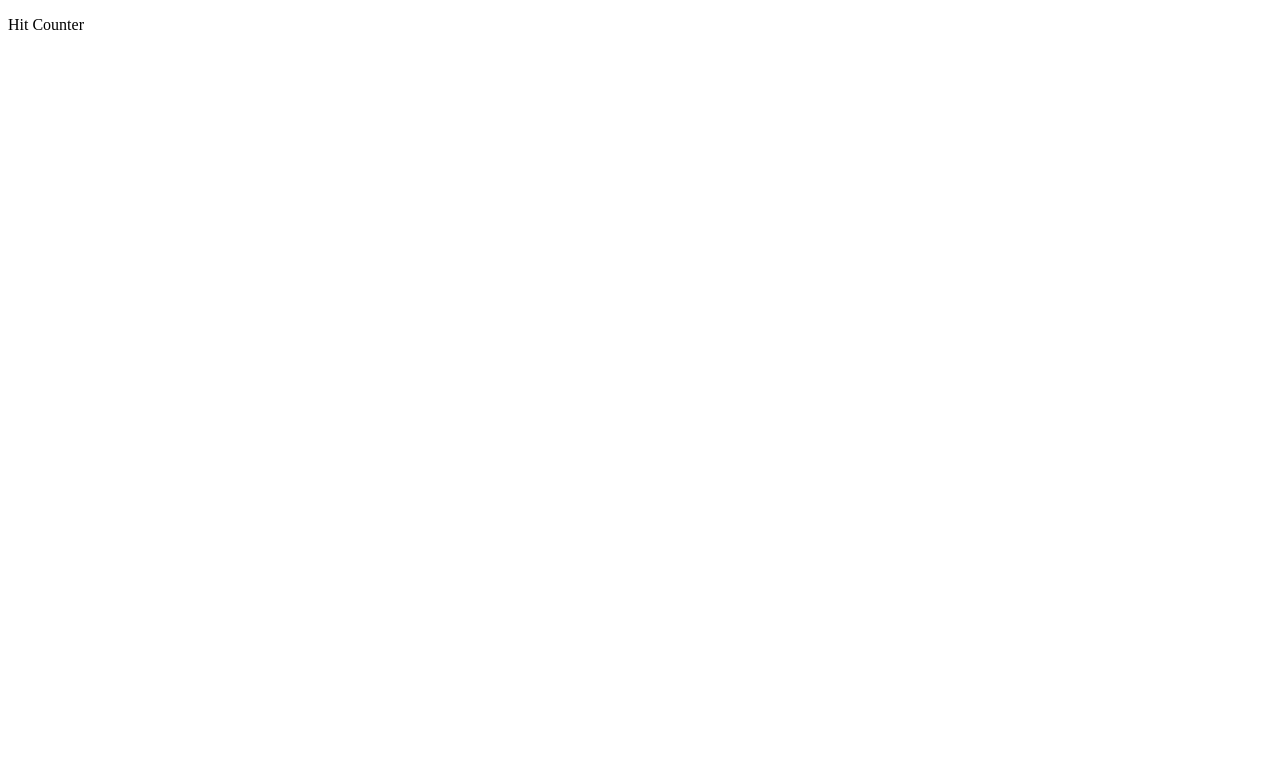
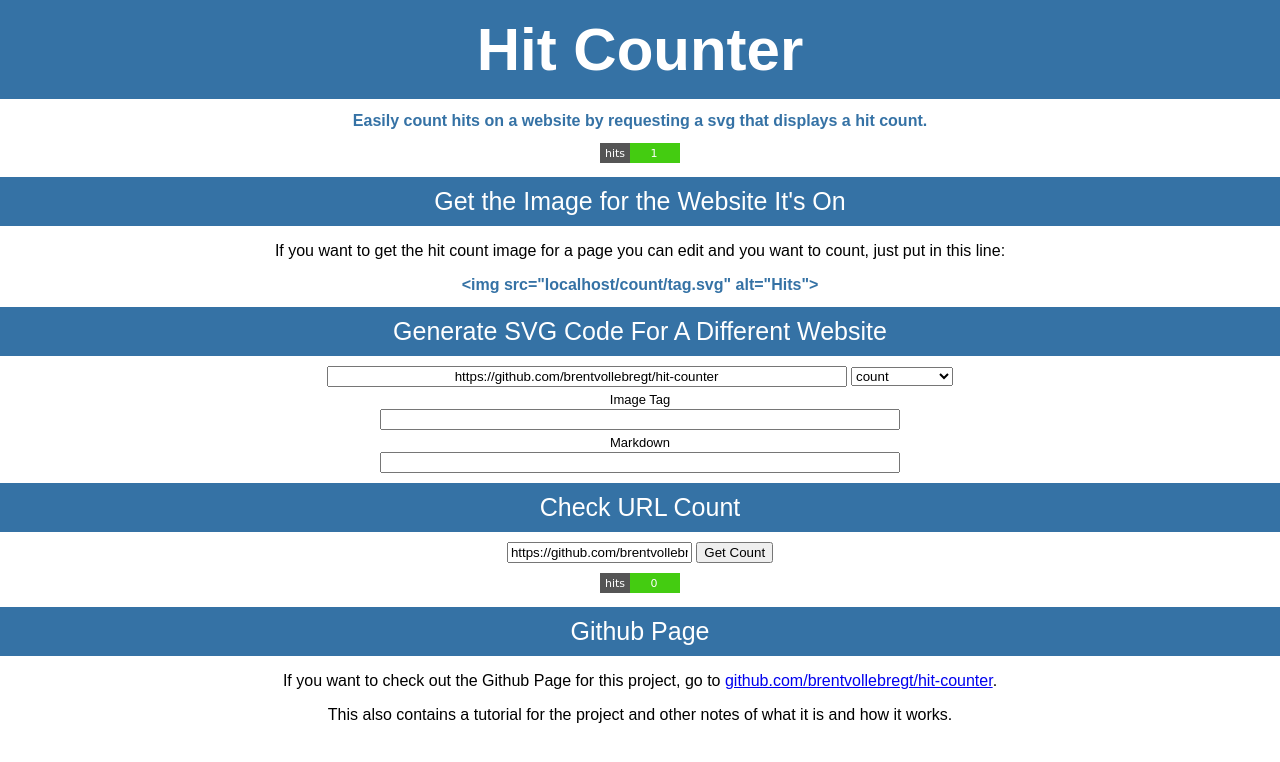
Before and after one commit to brentvollebregt/hit-counter, a Flask app: page / in a window 1280 px wide. Before the commit the part shown is almost empty. Shown: the top 762 px of the page. Run offline with Flask 2, Linux system fonts and the light colour scheme; data comes from the database, SQL or seed files in the repository.

Commit message:
Don't record a view if /nocount is requested + Development on index.html

```diff
--- a/server.py
+++ b/server.py
@@ -9,14 +9,16 @@ db_connection = db.DbAccess(config.DATABASE_FILENAME)
 def makeTextRequest(count, url, cookie):
     """ Create a request with the count with a 200 status and give cookie back """
     response = make_response(str(count), 200)
-    response.set_cookie(url, cookie, expires=utils.getExpiration())
+    if not cookie is None:
+        response.set_cookie(url, cookie, expires=utils.getExpiration())
     return response
 
 def makeSVGRequest(count, url, cookie):
     svg = utils.getSVG(count).encode('utf-8')
     response = make_response(svg, 200)
     response.content_type = 'image/svg+xml'
-    response.set_cookie(url, cookie, expires=utils.getExpiration())
+    if not cookie is None:
+        response.set_cookie(url, cookie, expires=utils.getExpiration())
     return response
 
 @app.route("/")
@@ -63,12 +65,9 @@ def nocountRoute():
     if url is None:
         return "", 404
 
-    cookie = utils.getCookie(request, url)
-    db_connection.clean()
     count = db_connection.getCount(url)
-    db_connection.commit()
 
-    return makeTextRequest(count, url, cookie)
+    return makeTextRequest(count, url, None)
 
 @app.route("/nocount/tag.svg")
 def nocountTagRoute():
@@ -77,12 +76,9 @@ def nocountTagRoute():
     if url is None:
         return "", 404
 
-    cookie = utils.getCookie(request, url)
-    db_connection.clean()
     count = db_connection.getCount(url)
-    db_connection.commit()
 
-    return makeSVGRequest(count, url, cookie)
+    return makeSVGRequest(count, url, None)
 
 if __name__ == '__main__':
     ip = '127.0.0.1'
--- a/templates/index.html
+++ b/templates/index.html
@@ -3,14 +3,113 @@
     <head>
         <meta charset="UTF-8">
         <title>Hit Counter</title>
+        <style>
+            body {
+                margin: 0;
+                font-family: Arial, Helvetica, sans-serif;
+            }
+
+            h1, h2 {
+                text-align: center;
+                background: #3572A5;
+                color: white;
+                margin: 0;
+            }
+
+            h1 {
+                font-size: 60px;
+                padding: 15px;
+            }
+
+            h1 > a {
+                text-decoration: none;
+                color: white;
+            }
+
+            h2 {
+                font-size: 25px;
+                padding: 10px;
+                font-weight: 100;
+                margin: 10px 0;
+            }
+
+            body > p, body > div {
+                max-width: 80%;
+                margin-left: auto;
+                margin-right: auto;
+                text-align: center;
+            }
+
+            input {
+                text-align: center;
+            }
+
+            .head_text {
+                color: #3572A5;
+                text-align: center;
+                font-weight: bold;
+                margin-top: 13px;
+                margin-bottom: 13px;
+            }
+
+            .small_headers {
+                margin: 5px 0 2px 0;
+                font-size: 13px;
+            }
+        </style>
+        <script>
+            function generateCode() {
+                let url = document.getElementById('url').value;
+                let count = document.getElementById('count').value;
+                let countString = 'nocount';
+                if (count) {
+                    countString = 'count';
+                }
+            }
+
+            function checkUrl() {
+                let url = document.getElementById('urlCheck').value;
+                document.getElementById('urlCheckImage').src = '/nocount/tag.svg?url=' + encodeURIComponent(url);
+            }
+        </script>
     </head>
     <body>
-        <p>Hit Counter</p>
-    <!-- TODO -->
-    <!-- Create url for count/nocount -->
-    <!-- Check count for a url -->
-    <!-- Check count for a url -->
-    <!-- Tutorial -->
-    <!-- Links to pages -->
+    <h1><a href="https://github.com/brentvollebregt/hit-counter">Hit Counter</a></h1>
+        <p class="head_text">Easily count hits on a website by requesting a svg that displays a hit count.</p>
+        <div style="text-align: center;">
+            <img src="/count/tag.svg" alt="Hits">
+        </div>
+
+        <h2>Get the Image for the Website It's On</h2>
+        <p>If you want to get the hit count image for a page you can edit and you want to count, just put in this line:</p>
+        <p class="head_text">&lt;img src="<script>document.write(window.location.host)</script>/count/tag.svg" alt="Hits"&gt;</p>
+
+        <h2>Generate SVG Code For A Different Website</h2>
+        <div style="text-align: center;">
+            <input id="url" placeholder="https://github.com/brentvollebregt/hit-counter" value="https://github.com/brentvollebregt/hit-counter" style="width: 50%;">
+            <select id="count" style="width: 10%;">
+                <option>count</option>
+                <option>no-count</option>
+            </select>
+            <p class="small_headers">Image Tag</p>
+            <input id="resultImageTag" style="width: 50%;">
+            <p class="small_headers">Markdown</p>
+            <input id="resultMarkdown" style="width: 50%;">
+        </div>
+
+        <h2>Check URL Count</h2>
+        <div>
+            <input id="urlCheck" placeholder="https://github.com/brentvollebregt/hit-counter" value="https://github.com/brentvollebregt/hit-counter">
+            <button onclick="checkUrl()">Get Count</button>
+        </div>
+        <div style="margin-top: 10px;">
+            <img id="urlCheckImage" src="/nocount/tag.svg?url=https%3A%2F%2Fgithub.com%2Fbrentvollebregt%2Fhit-counter" alt="Hits">
+        </div>
+
+        <h2>Github Page</h2>
+        <p>If you want to check out the Github Page for this project, go to <a href="https://github.com/brentvollebregt/hit-counter">github.com/brentvollebregt/hit-counter</a>.</p>
+        <p>This also contains a tutorial for the project and other notes of what it is and how it works.</p>
+
+        <script>generateCode();checkUrl();</script>
     </body>
 </html>
```
